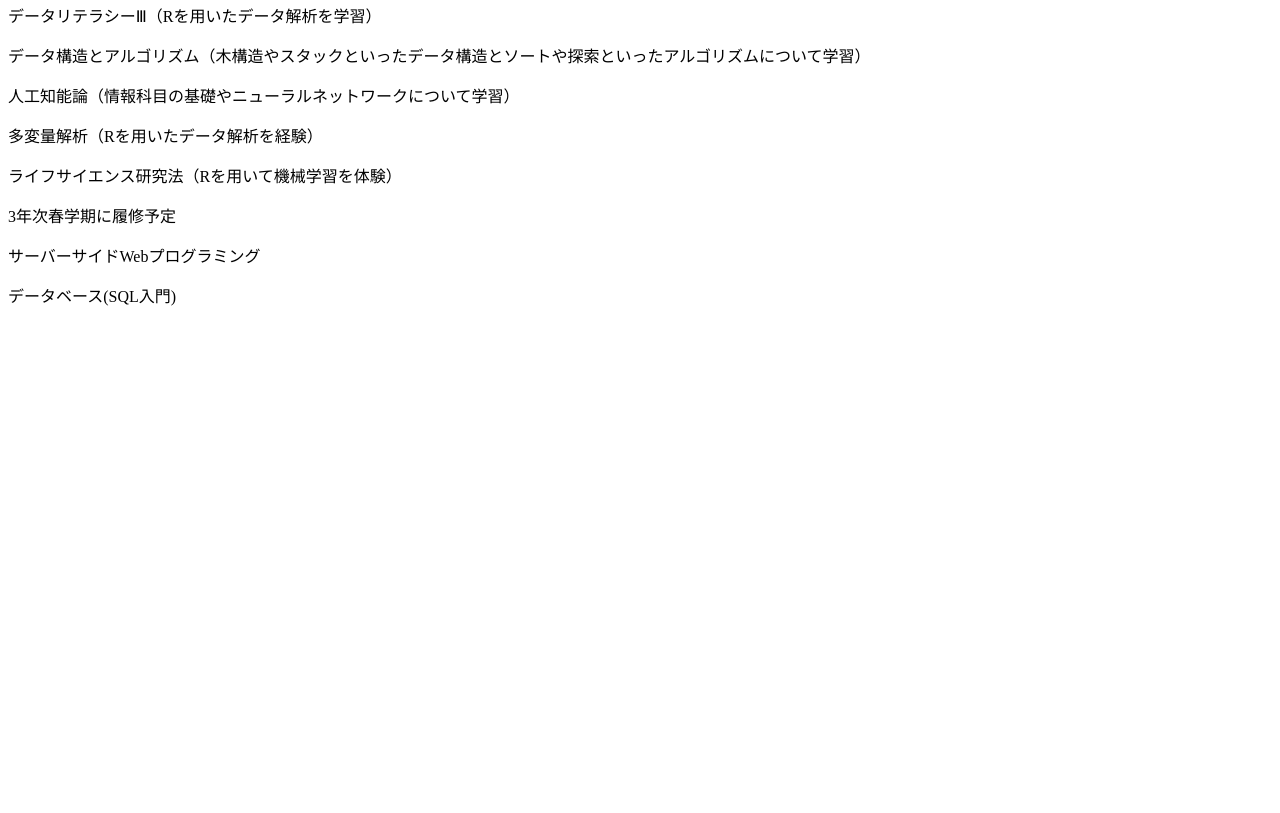
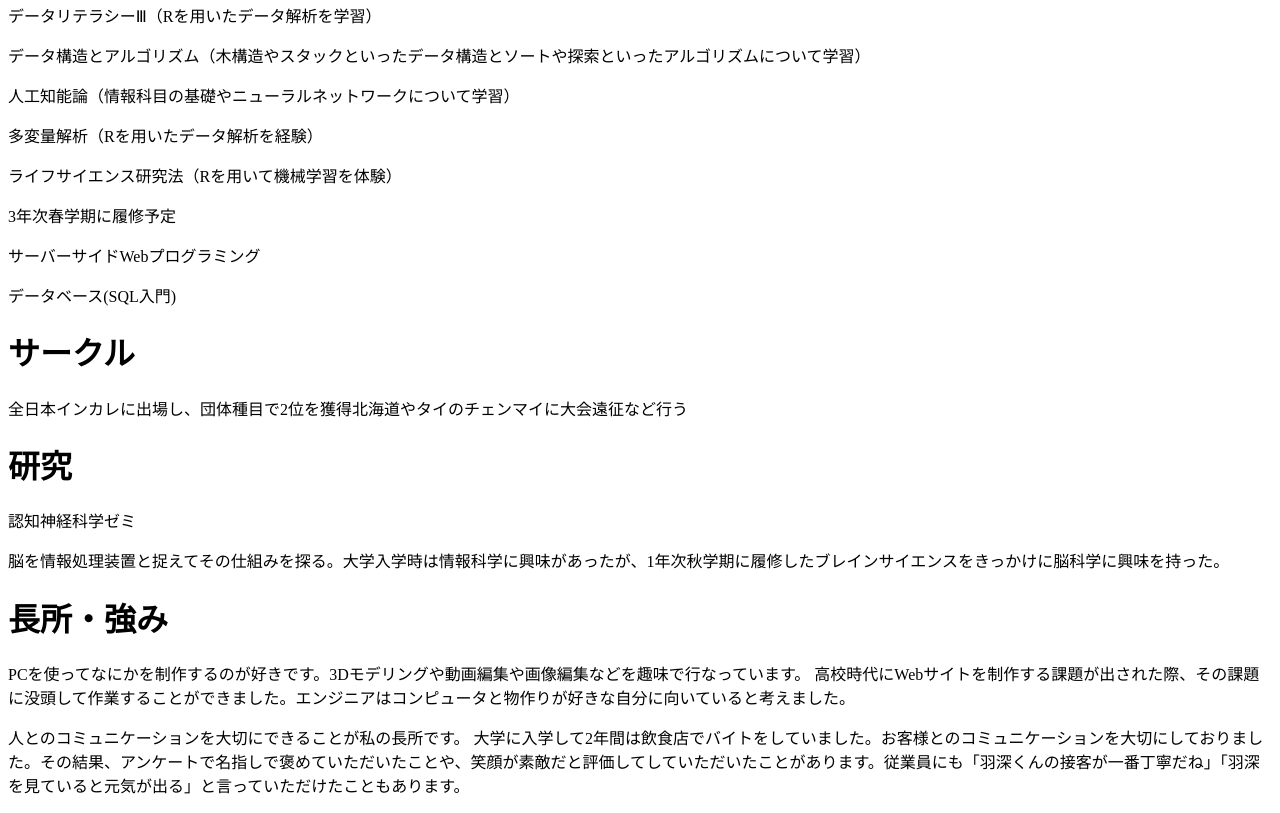
Before and after one commit to akiohabuka/git_test2, a plain HTML site: page index.html in a window 1280 px wide. Shown: the part 812-1625 px from the top of the page. Before the commit the page ends 1135 px from the top, so only its background shows below. Drawn offline with nearby package versions, Linux system fonts and the light colour scheme.

Commit message:
Update index.html

```diff
--- a/index.html
+++ b/index.html
@@ -38,6 +38,20 @@
         <p>サーバーサイドWebプログラミング</p>
         <p>データベース(SQL入門)</p>
 
+        <h1>サークル</h1>
+  <p>全日本インカレに出場し、団体種目で2位を獲得北海道やタイのチェンマイに大会遠征など行う</p>
+  <h1>研究</h1>
+  <p>認知神経科学ゼミ</p>
+  <p>脳を情報処理装置と捉えてその仕組みを探る。大学入学時は情報科学に興味があったが、1年次秋学期に履修したブレインサイエンスをきっかけに脳科学に興味を持った。</p>
+  <h1>長所・強み</h1>
+  <p>PCを使ってなにかを制作するのが好きです。3Dモデリングや動画編集や画像編集などを趣味で行なっています。
+  高校時代にWebサイトを制作する課題が出された際、その課題に没頭して作業することができました。エンジニアはコンピュータと物作りが好きな自分に向いていると考えました。</p>
+
+  <p>人とのコミュニケーションを大切にできることが私の長所です。
+  大学に入学して2年間は飲食店でバイトをしていました。お客様とのコミュニケーションを大切にしておりました。その結果、アンケートで名指しで褒めていただいたことや、笑顔が素敵だと評価してしていただいたことがあります。従業員にも「羽深くんの接客が一番丁寧だね」「羽深を見ていると元気が出る」と言っていただけたこともあります。</p>
+
+
+
 
 
     </main>
```
